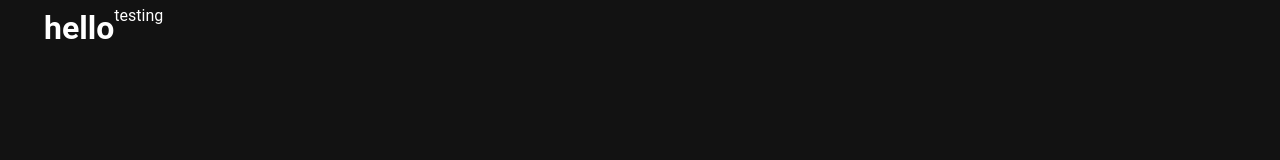
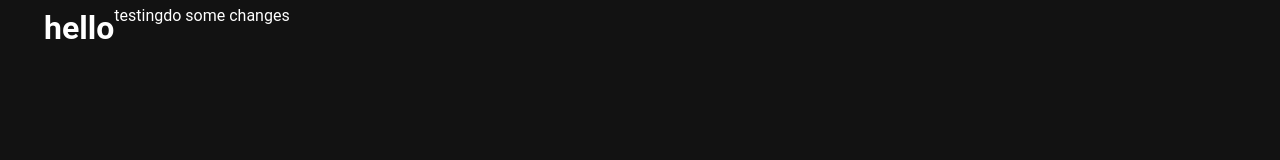
Before and after one commit to weichingtay/SuriCare, a Vue app in the folder frontend/: page / in a window 1280 px wide. Shown: the top 160 px of the page. Built offline with nearby package versions, Linux system fonts and the light colour scheme; a small style sheet from the web is missing.

Commit message:
input paragraph

```diff
--- a/frontend/src/pages/index.vue
+++ b/frontend/src/pages/index.vue
@@ -3,6 +3,7 @@
     <v-row
       ><h1>hello</h1>
       <p>testing</p>
+      <p>do some changes</p>
     </v-row>
   </v-container>
 </template>
```
